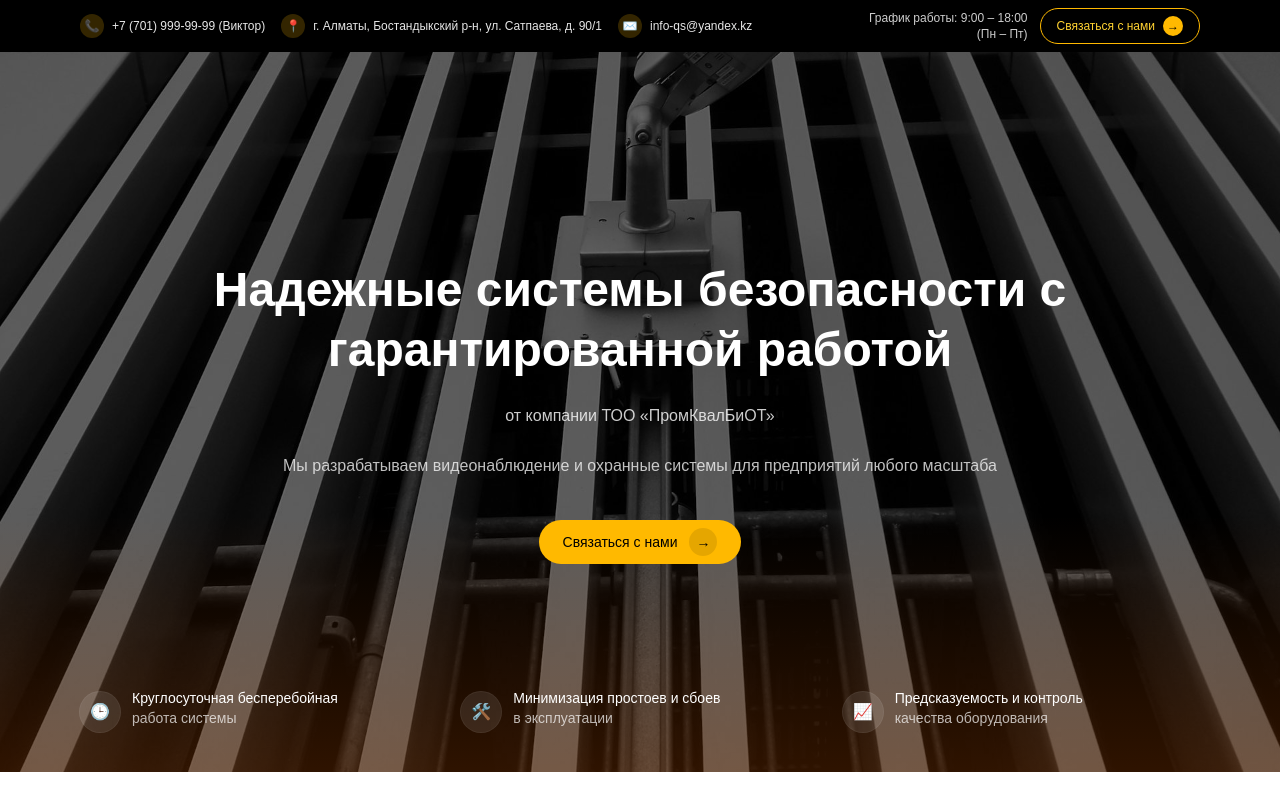
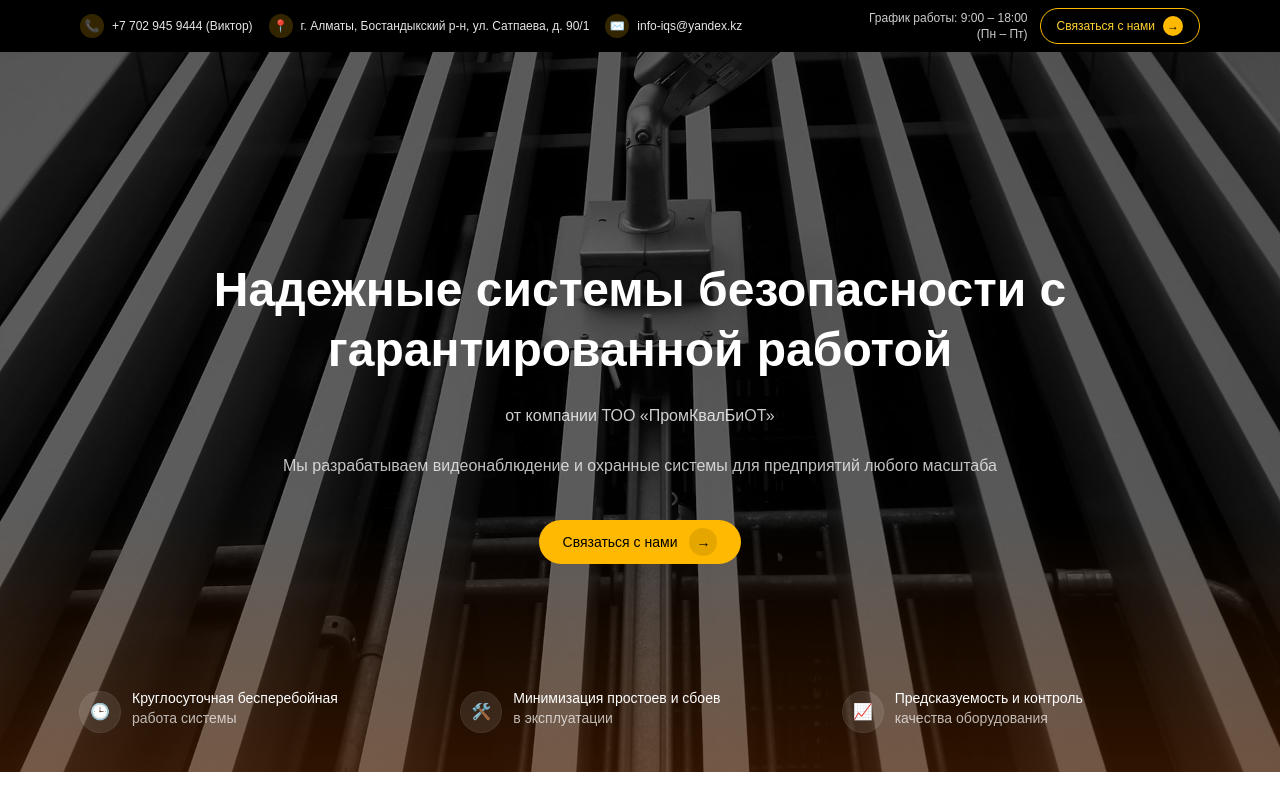
Before and after one commit to karinamironova597/Victor, a Next.js app: page / in a window 1280 px wide. Shown: the top 800 px of the page. Built offline with nearby package versions, Linux system fonts and the light colour scheme.

Commit message:
Update site

```diff
--- a/src/components/site/Contact.tsx
+++ b/src/components/site/Contact.tsx
@@ -45,7 +45,7 @@ export function Contact() {
           <div className="mt-8 space-y-4">
             <ContactRow
               icon="📞"
-              text="+7 (701) - 999 - 99 - 99 (Виктор)"
+              text="+7 702 945 9444 (Виктор)"
               href="tel:+77019999999"
             />
             <ContactRow
@@ -54,7 +54,7 @@ export function Contact() {
             />
             <ContactRow
               icon="✉️"
-              text="info-igs@yandex.kz"
+              text="info-iqs@yandex.kz"
               href="mailto:info-igs@yandex.kz"
             />
           </div>
--- a/src/components/site/Footer.tsx
+++ b/src/components/site/Footer.tsx
@@ -14,12 +14,12 @@ export function Footer() {
 
           {/* Center */}
           <div className="space-y-3 text-sm text-white/80">
-            <FooterRow icon="📞" text="+7 (701) - 999 - 99 - 99 (Виктор)" />
+            <FooterRow icon="📞" text="+7 702 945 9444 (Виктор)" />
             <FooterRow
               icon="📍"
               text="г Алматы, Бостандыкский р-н, ул. Сатпаева, д. 90/1"
             />
-            <FooterRow icon="✉️" text="info-igs@yandex.kz" />
+            <FooterRow icon="✉️" text="info-iqs@yandex.kz" />
           </div>
 
           {/* Right */}
--- a/src/components/site/TopInfoBar.tsx
+++ b/src/components/site/TopInfoBar.tsx
@@ -7,12 +7,12 @@ type Item = {
 };
 
 const itemsLeft: Item[] = [
-  { icon: "📞", text: "+7 (701) 999-99-99 (Виктор)", href: "tel:+77019999999" },
+  { icon: "📞", text: "+7 702 945 9444 (Виктор)", href: "tel:+77019999999" },
   {
     icon: "📍",
     text: "г. Алматы, Бостандыкский р-н, ул. Сатпаева, д. 90/1",
   },
-  { icon: "✉️", text: "info-qs@yandex.kz", href: "mailto:info-qs@yandex.kz" },
+  { icon: "✉️", text: "info-iqs@yandex.kz", href: "mailto:info-qs@yandex.kz" },
 ];
 
 export function TopInfoBar() {
@@ -50,7 +50,7 @@ export function TopInfoBar() {
             <Link
                 href="https://wa.me/77029459444?text=%D0%97%D0%B4%D1%80%D0%B0%D0%B2%D1%81%D1%82%D0%B2%D1%83%D0%B9%D1%82%D0%B5%21%20%D0%A5%D0%BE%D1%87%D1%83%20%D0%BA%D0%BE%D0%BD%D1%81%D1%83%D0%BB%D1%8C%D1%82%D0%B0%D1%86%D0%B8%D1%8E%20%D0%BF%D0%BE%20%D1%81%D0%B8%D1%81%D1%82%D0%B5%D0%BC%D0%B5%20%D0%B1%D0%B5%D0%B7%D0%BE%D0%BF%D0%B0%D1%81%D0%BD%D0%BE%D1%81%D1%82%D0%B8."
                 target="_blank"
-                rel="noopener noreferrer"
+                    rel="noopener noreferrer"
               className="inline-flex h-9 items-center gap-2 rounded-full border border-amber-400 px-4 text-amber-300 hover:bg-amber-400/10"
             >
               <span>Связаться с нами</span>
```
